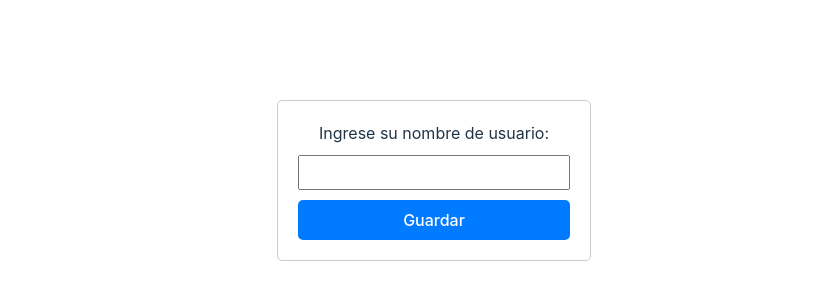
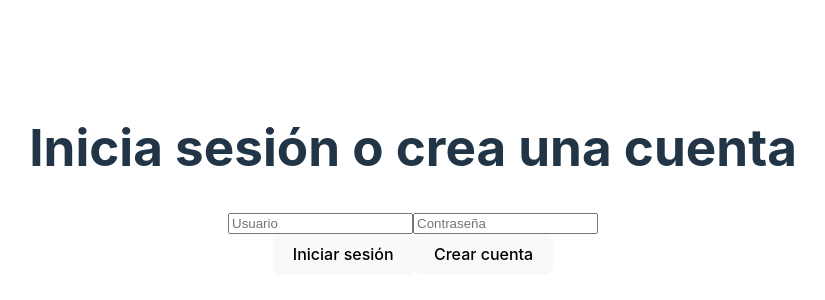
Before and after one commit to AlbertoSMC72/RealTime-GamesOnline, a React (Vite) app: page /Register in a window 1280 px wide. Shown: the part 220-520 px from the top of the page, without its empty margins (227-1052 px from the left). Built offline with nearby package versions, Linux system fonts and the light colour scheme.

Commit message:
Add axios and socket.io-client dependencies, update component imports, and refactor user authentication logic

```diff
--- a/package.json
+++ b/package.json
@@ -10,9 +10,11 @@
     "preview": "vite preview"
   },
   "dependencies": {
+    "axios": "^1.6.5",
     "react": "^18.2.0",
     "react-dom": "^18.2.0",
-    "react-router-dom": "^6.21.3"
+    "react-router-dom": "^6.21.3",
+    "socket.io-client": "^4.7.4"
   },
   "devDependencies": {
     "@types/react": "^18.2.43",
--- a/src/components/tablaJugadores.jsx
+++ b/src/components/tablaJugadores.jsx
@@ -1,23 +1,31 @@
 import { useState, useEffect } from 'react';
+import axios from 'axios';
 
 function Jugadores() {
     const [jugadores, setJugadores] = useState([]);
 
+    const fetchUsers = async () => {
+        try {
+            const token = localStorage.getItem('token');
+            const response = await axios.get('http://localhost:8080/users/', { headers: { Authorization: `${token}` } });
+            setJugadores(response.data.users);
+        } catch (error) {
+            console.error('Error al obtener usuarios:', error);
+        }
+    };
+
     useEffect(() => {
-        // Simulación de datos de jugadores (puedes cargarlos desde una API o base de datos)
-        const datosJugadores = [
-            { id_usuario: 1, nombre_usuario: 'Usuario1', record: '100' },
-            { id_usuario: 2, nombre_usuario: 'Usuario2', record: '80' },
-            { id_usuario: 3, nombre_usuario: 'Usuario3', record: '120' },
-        ];
-
-        const jugadoresOrdenados = datosJugadores.sort((a, b) => parseInt(b.record) - parseInt(a.record));
-
-        setJugadores(jugadoresOrdenados);
+        fetchUsers();
+        const intervalId = setInterval(() => {
+            fetchUsers();
+        }, 5000); // Intervalo de 5 segundos (ajusta según tus necesidades)
+        return () => clearInterval(intervalId);
     }, []);
 
+    const filteredJugadores = jugadores.filter(jugador => jugador.puntos > 0).sort((a, b) => b.puntos - a.puntos);
+
     return (
-        <div style={{textAlign:"center",paddingLeft:"15px",paddingRight:"15px"}}>
+        <div style={{ textAlign: "center", paddingLeft: "15px", paddingRight: "15px" }}>
             <h2>Top Jugadores</h2>
             <table>
                 <thead>
@@ -27,10 +35,10 @@ function Jugadores() {
                     </tr>
                 </thead>
                 <tbody>
-                    {jugadores.map((jugador) => (
-                        <tr key={jugador.id_usuario}>
-                            <td>{jugador.nombre_usuario}</td>
-                            <td>{jugador.record}</td>
+                    {Array.isArray(filteredJugadores) && filteredJugadores.map((jugador) => (
+                        <tr key={jugador._id}>
+                            <td>{jugador.name}</td>
+                            <td>{jugador.puntos}</td>
                         </tr>
                     ))}
                 </tbody>
--- a/src/components/user.jsx
+++ b/src/components/user.jsx
@@ -1,34 +1,115 @@
-import { useState } from 'react';
-import './css/user.css';
-import { Navigate } from 'react-router-dom';
+import { useState, useEffect } from "react";
+import { useNavigate } from "react-router-dom";
+import { io } from "socket.io-client";  // npm install socket.io-client
 
-function User() {
-    const [username, setUsername] = useState('');
+const LoginCreateAccount = () => {
+    const [name, setname] = useState("");
+    const [password, setPassword] = useState("");
+    const [isLoggedIn, setIsLoggedIn] = useState(false);
+    const [isCreatingAccount] = useState(false);
 
-    const handleInputChange = (event) => {
-        setUsername(event.target.value);
-        Navigate('/Game');
+    const navigate = useNavigate();
+
+    const socket = io("http://localhost:8080", {
+        autoConnect: false,
+        query: {
+            token: localStorage.getItem("token"),
+        },
+    });
+
+    useEffect(() => {
+        if (isLoggedIn) {
+            navigate("/Game");
+        }
+    }, [isLoggedIn, navigate]);
+
+    const saveTokenToLocalStorage = (token) => {
+        localStorage.setItem("token", token);
     };
 
-    const handleSaveClick = () => {
-        localStorage.setItem('username', username);
+    const handleLogin = async () => {
+        try {
+            const response = await fetch("http://localhost:8080/auth/login/", {
+                method: "POST",
+                headers: {
+                    "Content-Type": "application/json",
+                },
+                body: JSON.stringify({
+                    name,
+                    password,
+                }),
+            });
+            if (response.status === 200) {
+                const data = await response.json();
+                saveTokenToLocalStorage(data.token);
+                setIsLoggedIn(true);
+
+                socket.auth = { token: data.token };
+                socket.connect();
+            }
+        } catch (error) {
+            console.error(error);
+        }
+    };
+
+    const handleCreateAccount = async () => {
+        try {
+            const response = await fetch("http://localhost:8080/user/", {
+                method: "POST",
+                headers: {
+                    "Content-Type": "application/json",
+                },
+                body: JSON.stringify({
+                    name,
+                    password,
+                }),
+            });
+            if (response.status === 201) {
+                alert("Cuenta creada");
+            }
+        } catch (error) {
+            console.error(error);
+        }
     };
 
     return (
-        <div className="user-container">
-            <label htmlFor="username">Ingrese su nombre de usuario:</label>
-            <input
-                type="text"
-                id="username"
-                value={username}
-                onChange={handleInputChange}
-                className="username-input"
-            />
-            <button onClick={handleSaveClick} className="save-button">
-                Guardar
-            </button>
+        <div>
+            {isLoggedIn ? (
+                <div>
+                    <h1>Estás conectado</h1>
+                    <button onClick={() => navigate("/Game")}>Ir al juego</button>
+                </div>
+            ) : (
+                <div>
+                    {isCreatingAccount ? (
+                        <div>
+                            <h1>Creando cuenta...</h1>
+                        </div>
+                    ) : (
+                        <div>
+                            <h1>Inicia sesión o crea una cuenta</h1>
+                            <div>
+                                <input
+                                    type="text"
+                                    placeholder="Usuario"
+                                    value={name}
+                                    onChange={(e) => setname(e.target.value)}
+                                />
+                                <input
+                                    type="password"
+                                    placeholder="Contraseña"
+                                    value={password}
+                                    onChange={(e) => setPassword(e.target.value)}
+                                />
+                            </div>
+                            <button onClick={handleLogin}>Iniciar sesión</button>
+                            <button onClick={handleCreateAccount}>Crear cuenta</button>
+                        </div>
+                    )}
+                </div>
+            )}
         </div>
     );
-}
+};
 
-export default User;
+export default LoginCreateAccount;
--- a/src/pages/game.page.jsx
+++ b/src/pages/game.page.jsx
@@ -1,6 +1,7 @@
 import Jugadores from '../components/tablaJugadores';
-import Tablero from '../components/oxox.tablero';  // Asegúrate de importar el componente correcto
+import Oxox from '../components/oxox.tablero';
 import "./css/game.css"
+
 
 function PaginaJuego() {
   return (
@@ -9,7 +10,7 @@ function PaginaJuego() {
         <Jugadores />
       </div>
       <div className='game'>
-                <Tablero />
+        <Oxox />
       </div>
     </div>
   );
```
Also changed, not shown: src/components/adivina.tablero.jsx (+73 -30 lines), 1 other file (tests, documents, lock files or other folders). Lines whose indentation alone changed are shown as unchanged.
